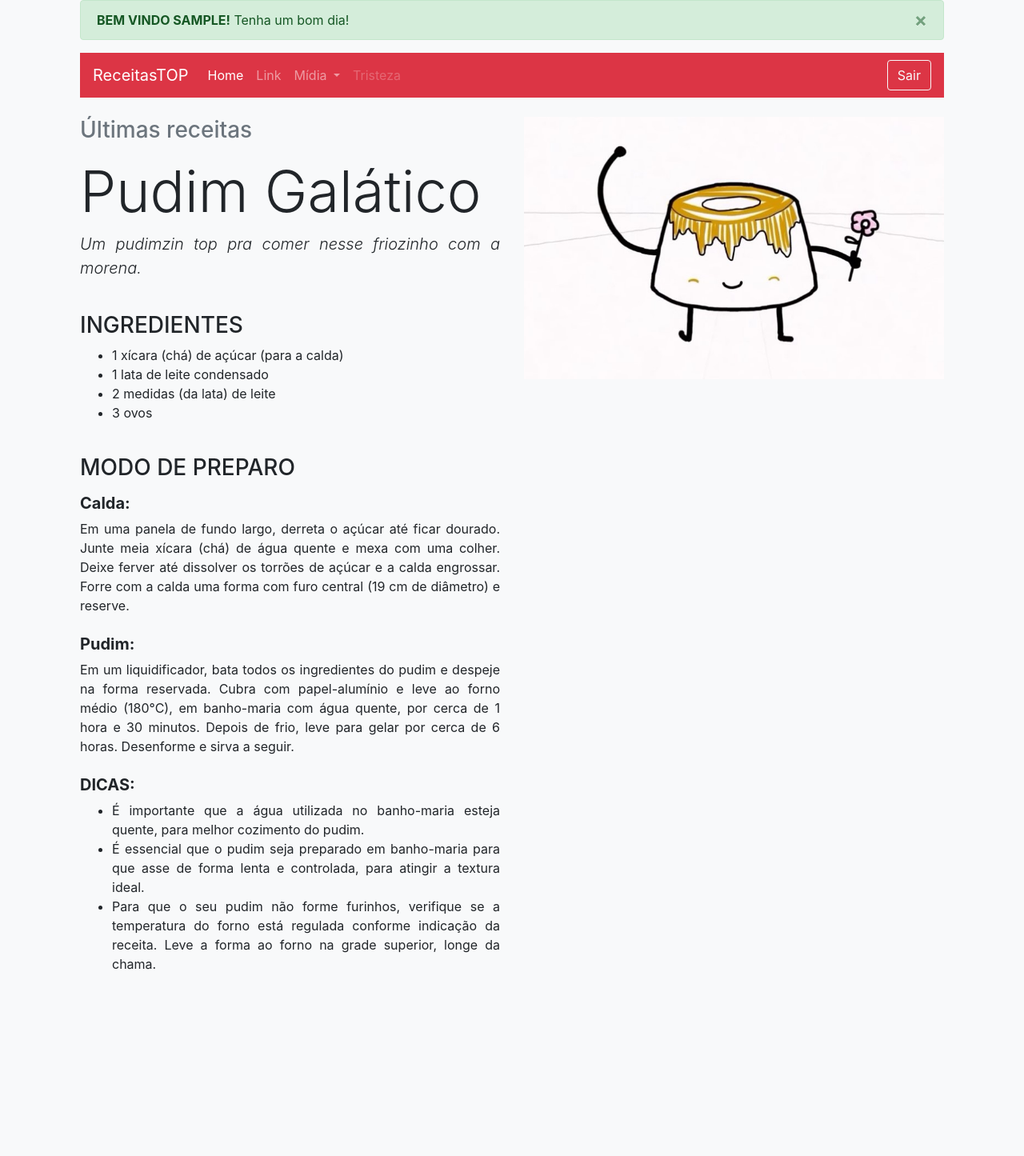
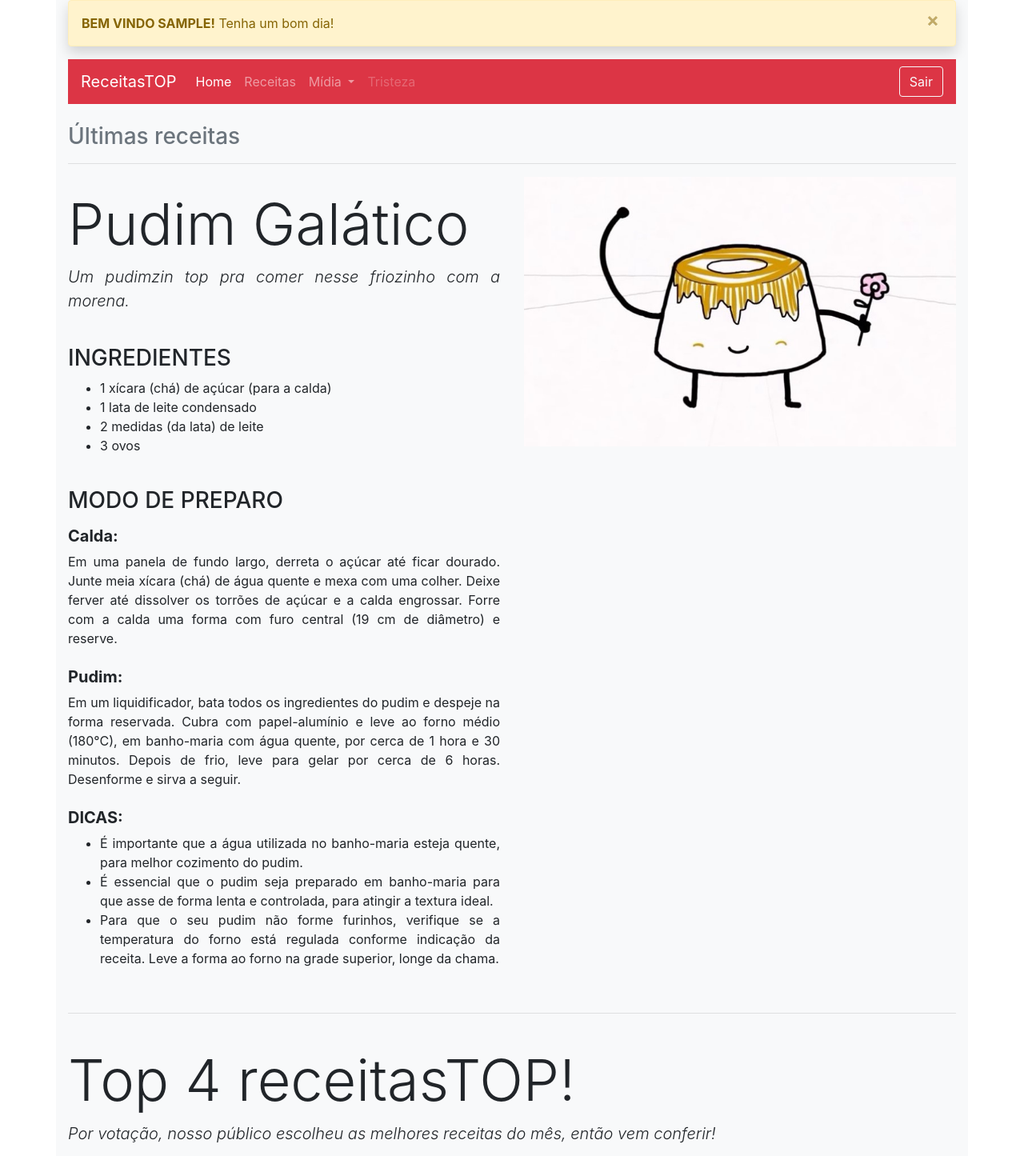
Before and after one commit to bellps/Site-ReceitasTOP, a PHP site: page /home.php in a window 1280 px wide. Shown: the top 1445 px of the page at 80% size. Before the commit the page ends 1212 px from the top, so only its background shows below. Run offline with PHP 8.4, Linux system fonts and the light colour scheme; the visitor is signed in with stand-in values (Sample User, id 1).

Commit message:
algumas mudanças

```diff
--- a/home.php
+++ b/home.php
@@ -1,11 +1,13 @@
 <?php
 session_start();
 if(!(IsSet($_SESSION["usuario"]))){
+    setcookie("log","Você precisa se logar.");
     header("Location: logarjesus.php");
 }
 ?>
 
 <html>
+
 <head>
   <meta charset="utf-8" />
   <meta http-equiv="X-UA-Compatible" content="IE=edge">
@@ -13,6 +15,7 @@ header("Location: logarjesus.php");
   <meta name="viewport" content="width=device-width, initial-scale=1">
   <link href="BS/css/bootstrap.css" rel="stylesheet" type="text/css" />
   <link href="BS/css/ola.css" rel="stylesheet" type="text/css" />
+  <link rel="stylesheet" href="mudancas.css">
   <script src="https://code.jquery.com/jquery-3.3.1.slim.min.js" integrity="sha384-q8i/X+965DzO0rT7abK41JStQIAqVgRVzpbzo5smXKp4YfRvH+8abtTE1Pi6jizo"
     crossorigin="anonymous"></script>
   <script src="https://cdnjs.cloudflare.com/ajax/libs/popper.js/1.14.3/umd/popper.min.js" integrity="sha384-ZMP7rVo3mIykV+2+9J3UJ46jBk0WLaUAdn689aCwoqbBJiSnjAK/l8WvCWPIPm49"
@@ -22,19 +25,16 @@ header("Location: logarjesus.php");
   <script src="main.js"></script>
 </head>
 
-<body class="bg-light">
-  <div class="container">
-    <div class="container">
-      <div class="alert alert-success alert-dismissible fade show" role="alert">
+<body>
+  <div class="container bg-light">
+    <div class="alert alert-warning alert-dismissible fade show shadow P-3" role="alert">
       <strong class="text-uppercase">BEM VINDO
         <?php echo $_SESSION["usuario"]; ?>!</strong> Tenha um bom dia!
       <button type="button" class="close" data-dismiss="alert" aria-label="Close">
         <span aria-hidden="true">&times;</span>
       </button>
     </div>
-    </div>
 
-    <div class="container">
     <nav class="navbar navbar-expand-lg navbar-dark bg-danger">
       <a class="navbar-brand" href="#">ReceitasTOP</a>
       <button class="navbar-toggler" type="button" data-toggle="collapse" data-target="#navbarSupportedContent" aria-controls="navbarSupportedContent"
@@ -49,7 +49,7 @@ header("Location: logarjesus.php");
             </a>
           </li>
           <li class="nav-item">
-              <a class="nav-link" href="#">Link</a>
+            <a class="nav-link" href="receitas.php">Receitas</a>
           </li>
           <li class="nav-item dropdown">
             <a class="nav-link dropdown-toggle" href="#" id="navbarDropdown" role="button" data-toggle="dropdown" aria-haspopup="true"
@@ -60,7 +60,7 @@ header("Location: logarjesus.php");
               <a class="dropdown-item" href="#">troslei</a>
               <a class="dropdown-item" href="#">nem tem nada aqui</a>
               <div class="dropdown-divider"></div>
-                <a class="dropdown-item" href="https://www.youtube.com/watch?v=rxCs1fGxloI&t=36s">ou sera que tem</a>
+              <a class="dropdown-item" href="https://www.youtube.com/watch?v=rxCs1fGxloI&t=36s" target="_blank">ou sera que tem</a>
             </div>
           </li>
           <li class="nav-item">
@@ -71,14 +71,15 @@ header("Location: logarjesus.php");
           <button class="btn btn-outline-light my-2 my-sm-0" type="submit">Sair</button>
         </form>
       </div>
-    </div>
     </nav>
     <br>
 
-    <div class="container">
     <div class="row">
+      <div class="col-md-12">
+        <h3 class="text-muted"> Últimas receitas </h3>
+        <hr>
+      </div>
       <div class="col-md-6">
-          <h3 class="text-muted"> Últimas receitas </h3>
         <div class="text-justify">
           <p class="text-justify">
             <h2 class="display-3"> Pudim Galático </h2>
@@ -100,8 +101,8 @@ header("Location: logarjesus.php");
                 <strong>Calda:</strong>
               </h5>
               Em uma panela de fundo largo, derreta o açúcar até ficar dourado. Junte meia xícara (chá) de água quente e mexa com uma colher.
-                Deixe ferver até dissolver os torrões de açúcar e a calda engrossar. Forre com a calda uma forma com furo
-                central (19 cm de diâmetro) e reserve.
+              Deixe ferver até dissolver os torrões de açúcar e a calda engrossar. Forre com a calda uma forma com furo central
+              (19 cm de diâmetro) e reserve.
               <br>
               <br>
               <h5>
@@ -129,6 +130,73 @@ header("Location: logarjesus.php");
       <div class="col-md-6">
         <img src="im/pudimim.jpg" width="100%" alt="" srcset="" class="img-circle img-responsive'">
       </div>
+      <br>
+
+      <div class="col-md-12">
+        <div>
+          <br>
+          <hr>
+          <br>
+          <h2 class="display-3"> Top 4 receitasTOP! </h2>
+          <p class="lead">
+            <em>Por votação, nosso público escolheu as melhores receitas do mês, então vem conferir!</em>
+          </p>
+        </div>
+        <div id="carouselExampleIndicators" class="carousel slide" data-ride="carousel">
+          <ol class="carousel-indicators">
+            <li data-target="#carouselExampleIndicators" data-slide-to="0" class="active"></li>
+            <li data-target="#carouselExampleIndicators" data-slide-to="1"></li>
+            <li data-target="#carouselExampleIndicators" data-slide-to="2"></li>
+            <li data-target="#carouselExampleIndicators" data-slide-to="3"></li>
+          </ol>
+          <div class="carousel-inner">
+            <div class="carousel-item active">
+              <img class="d-block w-100" src="http://www.tudogostoso.com.br/images/recipes/000/062/547/256502/256502_original.jpg?mode=crop&width=600&height=450"
+                width="100%" alt="Primeiro Slide">
+              <div class="carousel-caption d-none d-md-block transparente rounded">
+                <h5 class="display-4">BOLO DE CHOCOLATE BACANA</h5>
+                <p class="lead">
+                  <em>É um bolo, é de chocolate, e é bacana, o que mais você poderia querer?</em>
+                </p>
+              </div>
+            </div>
+            <div class="carousel-item">
+              <img class="d-block w-100" src="http://sortedfood.com/blog/wp-content/uploads/2015/12/meringue-wreath.jpg" alt="Segundo Slide">
+              <div class="carousel-caption d-none d-md-block transparente rounded">
+                <h5 class="display-4">SOBREMESA BONITA</h5>
+                <p class="lead">
+                  <em>Não sei ex  atamente o que é, parece um bolo, só sei que é bonito.</em>
+                </p>
+              </div>
+            </div>
+            <div class="carousel-item">
+              <img class="d-block w-100" src="https://assets.bonappetit.com/photos/58ff5f162278cd3dbd2c069c/16:9/w_1200,c_limit/churros.jpg"
+                alt="Terceiro Slide">
+              <div class="carousel-caption d-none d-md-block transparente rounded">
+                <h5 class="display-4">CHURROS!!!!!!!</h5>
+                <p class="lead">
+                  <em>A imagem fala por si só.</em>
+                </p>
+              </div>
+            </div>
+            <div class="carousel-item">
+              <img class="d-block w-100" src="https://du7ybees82p4m.cloudfront.net/55aeee6fceec32.27181548.jpg?width=910&height=512" alt="Terceiro Slide">
+              <div class="carousel-caption d-none d-md-block transparente rounded">
+                <h5 class="display-4">TAPIOQUÍNEA</h5>
+                <p class="lead">
+                  <em>Gosto porém depende.</em>
+                </p>
+              </div>
+            </div>
+          </div>
+          <a class="carousel-control-prev" href="#carouselExampleIndicators" role="button" data-slide="prev">
+            <span class="carousel-control-prev-icon" aria-hidden="true"></span>
+            <span class="sr-only">Anterior</span>
+          </a>
+          <a class="carousel-control-next" href="#carouselExampleIndicators" role="button" data-slide="next">
+            <span class="carousel-control-next-icon" aria-hidden="true"></span>
+            <span class="sr-only">Próximo</span>
+          </a>
         </div>
       </div>
     </div>
--- /dev/null
+++ b/mudancas.css
@@ -0,0 +1,3 @@
+.transparente{
+    background-color: rgba(0, 0, 0, 0.288); /* deixando meio transparente*/
+}
--- a/uns treco.txt
+++ /dev/null
@@ -1,4 +0,0 @@
- <form method="post" action="logout.php">
-
-                    <input type="submit" value="Sair">
-                    </form>
--- a/verificar.php
+++ b/verificar.php
@@ -8,5 +8,6 @@ if(($usuariou == "adm") && ($senha =="1234")){
     $_SESSION["usuario"]= $usuariou;
     header("Location: home.php");
 }else{
-    header("Location: error.php");
+    setcookie("log","Usuário ou senha invávidos.");
+    header("Location: logarjesus.php");
 }
```
Also changed, not shown: error.php (deleted, +0 -17 lines), logarjesus.php (+16 -1 lines), logout.php (+3 -20 lines), receitas.php (added, +86 -0 lines). Lines whose indentation alone changed are shown as unchanged.
